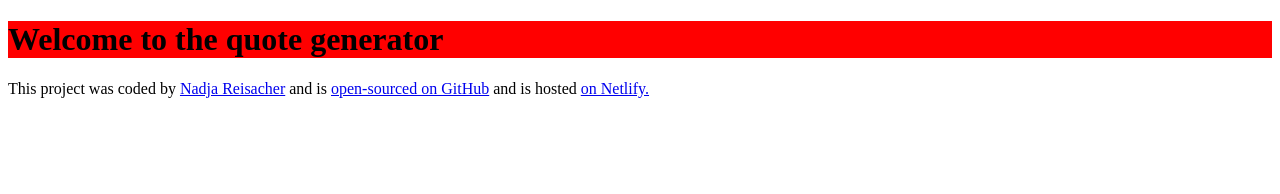
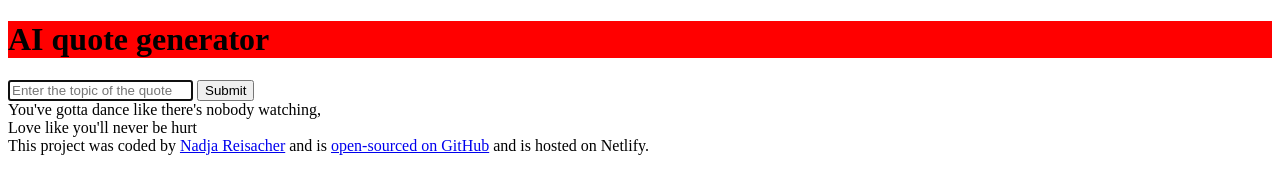
Before and after one commit to nadi-hub/quotes-generator, a plain HTML site: page index.html in a window 1280 px wide. Drawn offline with Linux system fonts and the light colour scheme.

Commit message:
added the basic structure

```diff
--- a/index.html
+++ b/index.html
@@ -7,8 +7,18 @@
     <link rel="stylesheet" href="src/style.css" />
   </head>
   <body>
-    <h1>Welcome to the quote generator</h1>
-    <script src="src/index.js"></script>
+    <header>
+    <h1>AI quote generator</h1>
+    </header>
+    <main>
+        <form>
+            <input type="text" placeholder="Enter the topic of the quote" autofocus required autocomplete="off"/>
+            <input type="submit" />
+        </form>
+        <div>You've gotta dance like there's nobody watching,
+            <br />
+            Love like you'll never be hurt</div>
+    </main>
     <footer>
       This project was coded by
       <a href="https://github.com/nadi-hub" target="_blank">Nadja Reisacher</a>
@@ -17,9 +27,10 @@
         >open-sourced on GitHub</a
       >
       and is hosted
-      <a href="https://quote-generator-ai.netlify.app/" target="_blank">
+      <a href="https://quote-generator-ai.netlify.app/" target="_blank"></a>
         on Netlify.</a
       >
     </footer>
+    <script src="src/index.js"></script>
   </body>
 </html>
```
